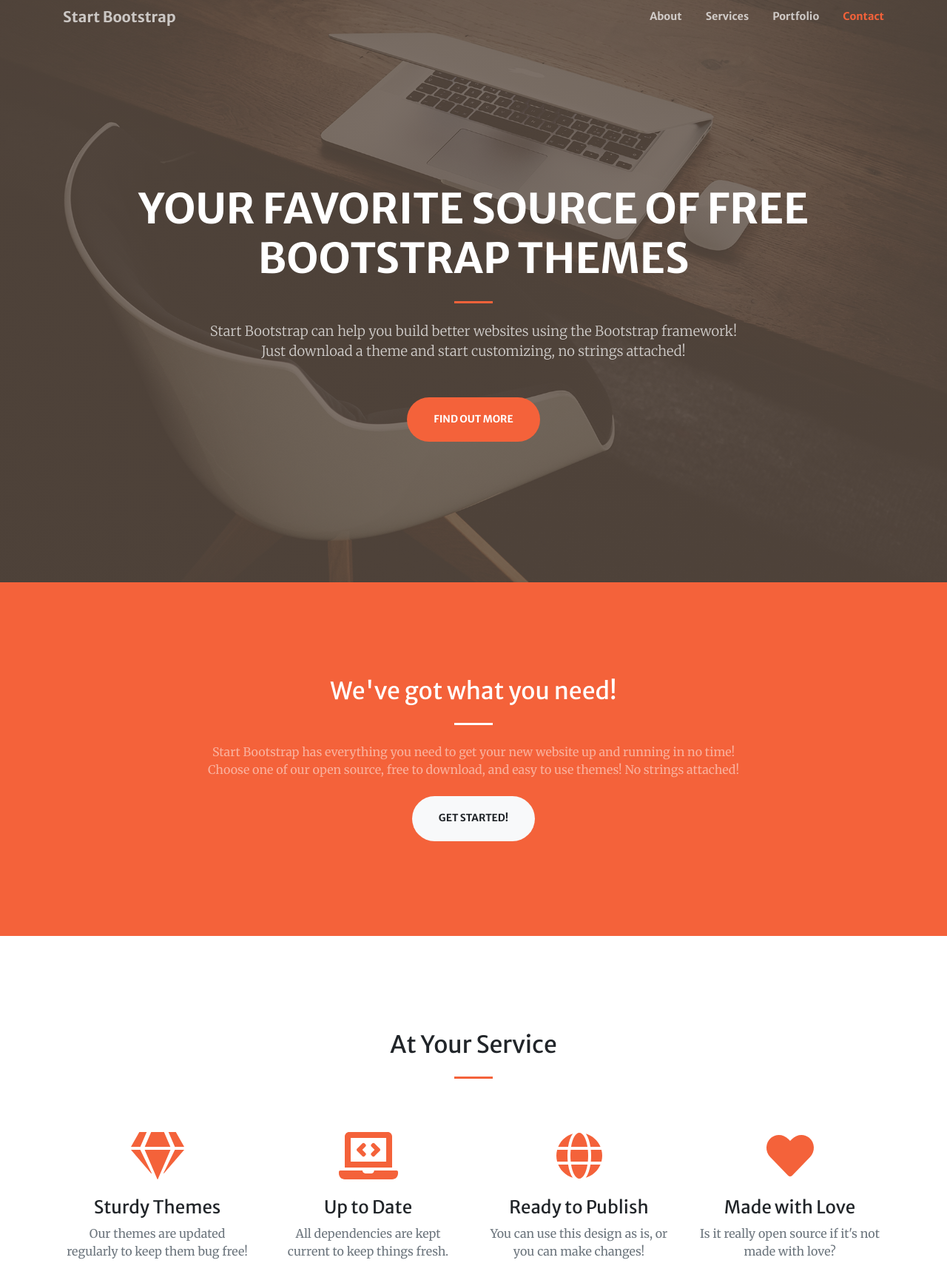
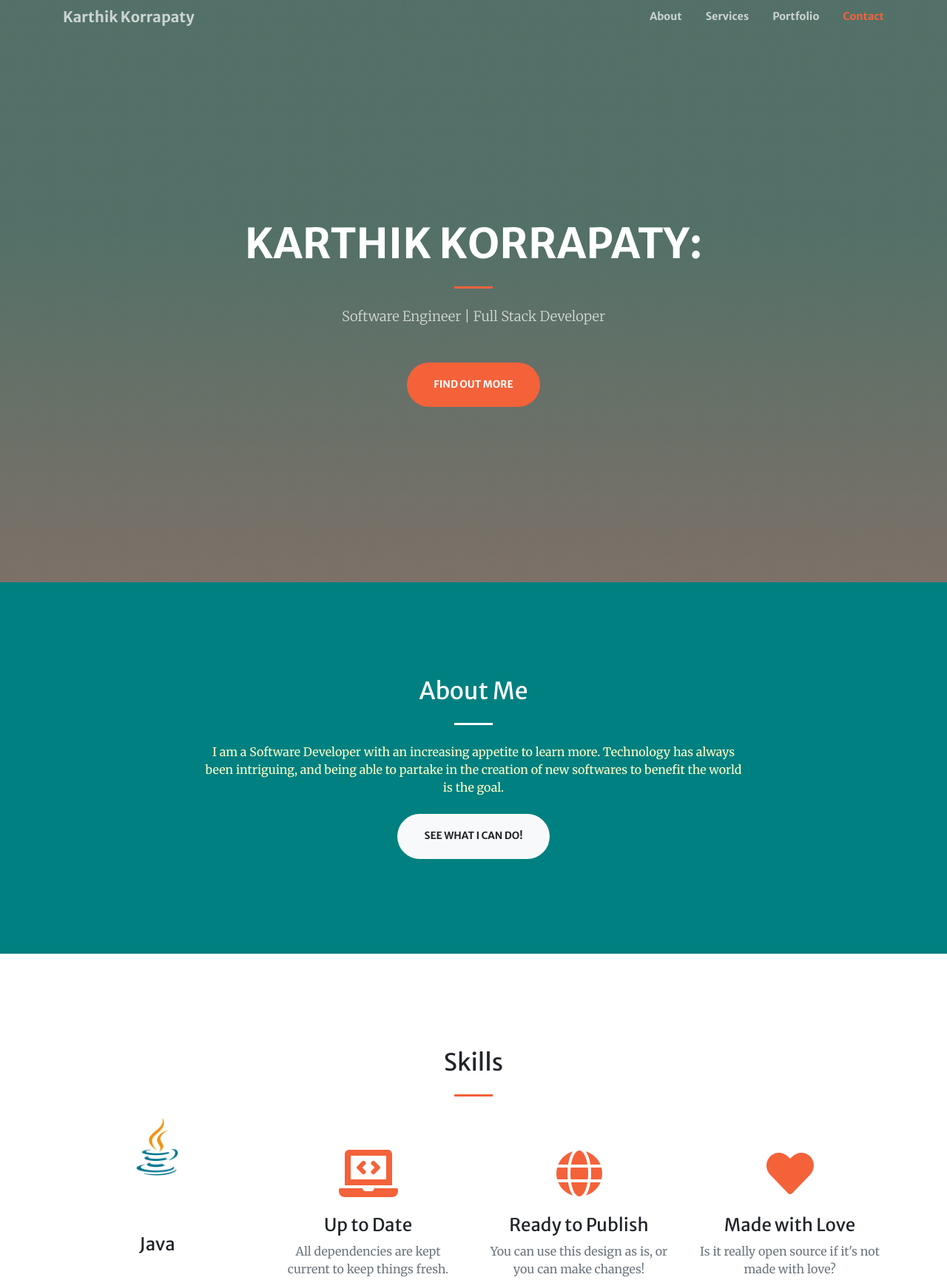
Before and after one commit to kkorrapaty/kkorrapaty.github.io, a website: page dist/index.html in a window 1280 px wide. Shown: the part 13-1743 px from the top of the page at 74% size. Drawn offline with nearby package versions, Linux system fonts and the light colour scheme.

Commit message:
Added Info and img
About Me is done
Skills needs to get worked on
Then:
    Contact info
    Resume
    Projects

```diff
--- a/dist/index.html
+++ b/dist/index.html
@@ -5,7 +5,7 @@
         <meta name="viewport" content="width=device-width, initial-scale=1, shrink-to-fit=no" />
         <meta name="description" content="" />
         <meta name="author" content="" />
-        <title>Creative - Start Bootstrap Theme</title>
+        <title>Karthik Korrapaty</title>
         <!-- Favicon-->
         <link rel="icon" type="image/x-icon" href="assets/img/favicon.ico" />
         <!-- Font Awesome icons (free version)-->
@@ -22,7 +22,7 @@
         <!-- Navigation-->
         <nav class="navbar navbar-expand-lg navbar-light fixed-top py-3" id="mainNav">
             <div class="container">
-                <a class="navbar-brand js-scroll-trigger" href="#page-top">Start Bootstrap</a>
+                <a class="navbar-brand js-scroll-trigger" href="#page-top">Karthik Korrapaty</a>
                 <button class="navbar-toggler navbar-toggler-right" type="button" data-toggle="collapse" data-target="#navbarResponsive" aria-controls="navbarResponsive" aria-expanded="false" aria-label="Toggle navigation"><span class="navbar-toggler-icon"></span></button>
                 <div class="collapse navbar-collapse" id="navbarResponsive">
                     <ul class="navbar-nav ml-auto my-2 my-lg-0">
@@ -39,11 +39,15 @@
             <div class="container h-100">
                 <div class="row h-100 align-items-center justify-content-center text-center">
                     <div class="col-lg-10 align-self-end">
-                        <h1 class="text-uppercase text-white font-weight-bold">Your Favorite Source of Free Bootstrap Themes</h1>
+                        <h1 class="text-uppercase text-white font-weight-bold">
+                            Karthik Korrapaty:
+                        </h1>
                         <hr class="divider my-4" />
                     </div>
                     <div class="col-lg-8 align-self-baseline">
-                        <p class="text-white-75 font-weight-light mb-5">Start Bootstrap can help you build better websites using the Bootstrap framework! Just download a theme and start customizing, no strings attached!</p>
+                        <p class="text-white-75 font-weight-light mb-5">
+                            Software Engineer | Full Stack Developer
+                        </p>
                         <a class="btn btn-primary btn-xl js-scroll-trigger" href="#about">Find Out More</a>
                     </div>
                 </div>
@@ -54,10 +58,10 @@
             <div class="container">
                 <div class="row justify-content-center">
                     <div class="col-lg-8 text-center">
-                        <h2 class="text-white mt-0">We've got what you need!</h2>
+                        <h2 class="text-white mt-0">About Me</h2>
                         <hr class="divider light my-4" />
-                        <p class="text-white-50 mb-4">Start Bootstrap has everything you need to get your new website up and running in no time! Choose one of our open source, free to download, and easy to use themes! No strings attached!</p>
-                        <a class="btn btn-light btn-xl js-scroll-trigger" href="#services">Get Started!</a>
+                        <p class="text-white-50 mb-4">I am a Software Developer with an increasing appetite to learn more. Technology has always been intriguing, and being able to partake in the creation of new softwares to benefit the world is the goal.</p>
+                        <a class="btn btn-light btn-xl js-scroll-trigger" href="#services">See What I can do!</a>
                     </div>
                 </div>
             </div>
@@ -65,14 +69,16 @@
         <!-- Services-->
         <section class="page-section" id="services">
             <div class="container">
-                <h2 class="text-center mt-0">At Your Service</h2>
+                <h2 class="text-center mt-0">Skills</h2>
                 <hr class="divider my-4" />
                 <div class="row">
                     <div class="col-lg-3 col-md-6 text-center">
+                        <img class="icon-img text-primary mb-4" src="assets/img/java.jpg" alt="Java" />
                         <div class="mt-5">
-                            <i class="fas fa-4x fa-gem text-primary mb-4"></i>
-                            <h3 class="h4 mb-2">Sturdy Themes</h3>
-                            <p class="text-muted mb-0">Our themes are updated regularly to keep them bug free!</p>
+                            <!-- <i class="fas fa-4x fa-gem text-primary mb-4"></i> -->
+                            <!-- <img class="img-java fas fa-4x fa-gem text-primary mb-4" src="assets/img/java.jpg" alt="" /> -->
+                            <h3 class="h4 mb-2">Java</h3>
+                            <p class="text-muted mb-0"></p>
                         </div>
                     </div>
                     <div class="col-lg-3 col-md-6 text-center">
```
Also changed, not shown: dist/assets/img/java.jpg (added), dist/css/styles.css.
